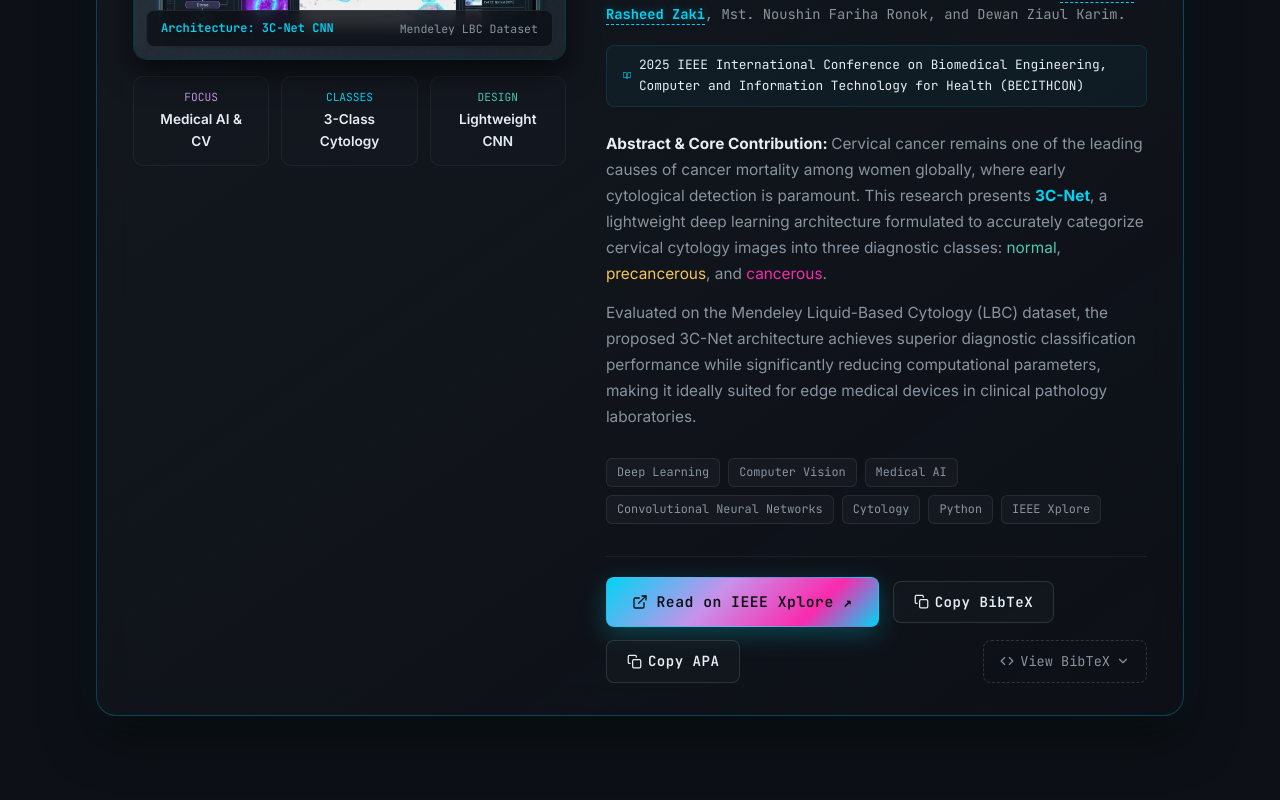
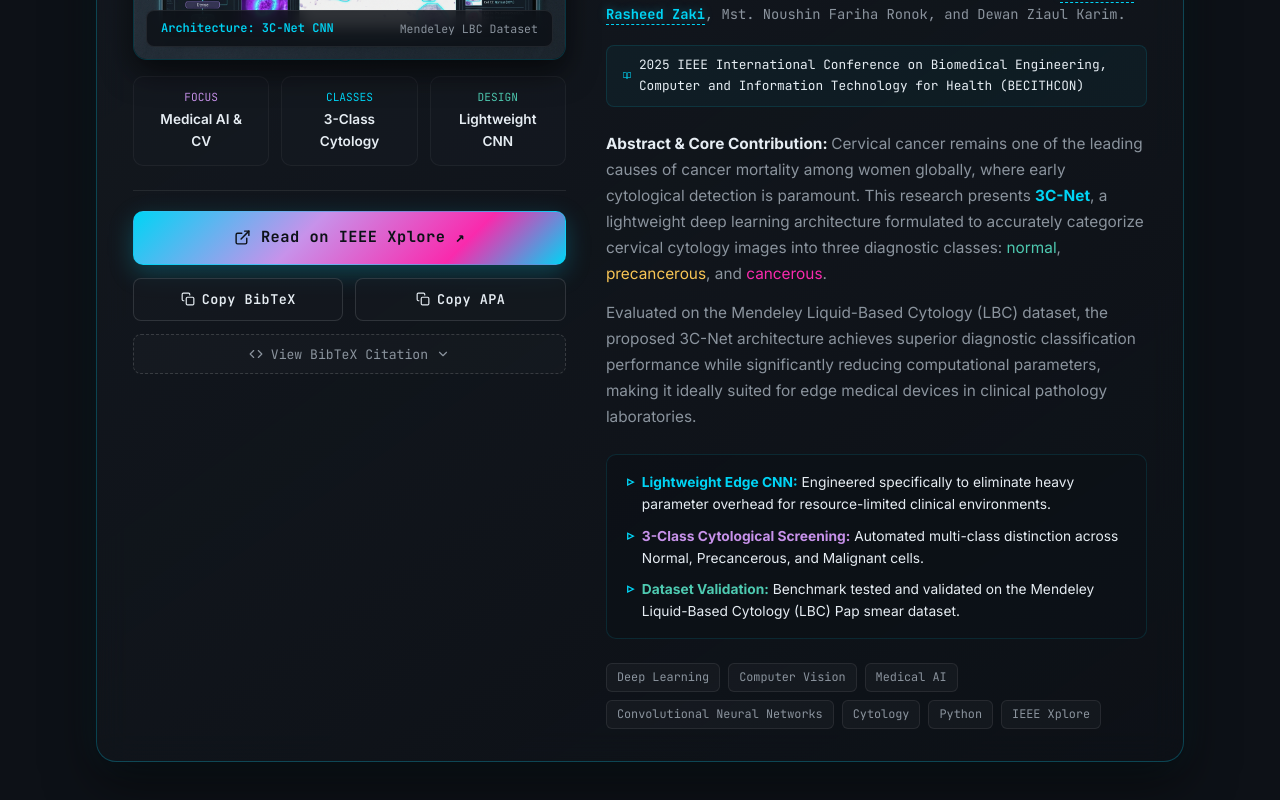
Before and after one commit to ah-nd-naf/Portfolio_Ahnaf, a React (Vite) app: page / in a window 1280 px wide. Shown: the part 3772-4572 px from the top of the page. Built offline with nearby package versions, Linux system fonts and the light colour scheme; the HTML template or start-up script is replaced by a standard one.

Commit message:
feat: add Research component to showcase peer-reviewed publications and citations

```diff
--- a/src/components/Research.jsx
+++ b/src/components/Research.jsx
@@ -313,10 +313,135 @@ const Research = () => {
                   <div style={{ fontFamily: 'var(--font-sans)', fontSize: '0.85rem', fontWeight: 600, color: 'var(--text-main)', marginTop: '2px' }}>Lightweight CNN</div>
                 </div>
               </div>
+
+              {/* Action Buttons Dock (Shifted to Left under Image & Metrics) */}
+              <div style={{
+                display: 'flex',
+                flexDirection: 'column',
+                gap: '0.85rem',
+                marginTop: '0.5rem',
+                paddingTop: '1.25rem',
+                borderTop: '1px solid rgba(255, 255, 255, 0.08)'
+              }}>
+                {/* Primary Button */}
+                <a
+                  href="https://ieeexplore.ieee.org/document/11504298"
+                  target="_blank"
+                  rel="noopener noreferrer"
+                  className="projects-btn projects-btn-solid"
+                  style={{
+                    display: 'flex',
+                    alignItems: 'center',
+                    justifyContent: 'center',
+                    gap: '10px',
+                    fontSize: '0.96rem',
+                    fontWeight: 700,
+                    padding: '0.85rem 1.5rem',
+                    background: 'var(--name-grad)',
+                    color: '#0d1117',
+                    borderRadius: '10px',
+                    textDecoration: 'none',
+                    boxShadow: '0 8px 25px rgba(0, 212, 245, 0.25)',
+                    transition: 'all 0.3s ease',
+                    width: '100%'
+                  }}
+                  onMouseEnter={(e) => {
+                    e.currentTarget.style.transform = 'translateY(-2px)';
+                    e.currentTarget.style.boxShadow = '0 12px 30px rgba(0, 212, 245, 0.4)';
+                  }}
+                  onMouseLeave={(e) => {
+                    e.currentTarget.style.transform = 'none';
+                    e.currentTarget.style.boxShadow = '0 8px 25px rgba(0, 212, 245, 0.25)';
+                  }}
+                >
+                  <FiExternalLink size={17} /> Read on IEEE Xplore ↗
+                </a>
+
+                {/* Secondary Citation Buttons */}
+                <div style={{
+                  display: 'grid',
+                  gridTemplateColumns: '1fr 1fr',
+                  gap: '0.75rem'
+                }}>
+                  <button
+                    type="button"
+                    onClick={copyBibtex}
+                    className="projects-btn projects-btn-outline"
+                    style={{
+                      display: 'inline-flex',
+                      alignItems: 'center',
+                      justifyContent: 'center',
+                      gap: '7px',
+                      fontSize: '0.84rem',
+                      padding: '0.7rem 0.75rem',
+                      borderRadius: '8px',
+                      background: 'rgba(22, 27, 34, 0.6)',
+                      border: '1px solid rgba(255, 255, 255, 0.12)',
+                      color: copiedBib ? 'var(--syn-green)' : 'var(--text-main)',
+                      cursor: 'pointer',
+                      transition: 'all 0.2s ease',
+                      width: '100%'
+                    }}
+                  >
+                    {copiedBib ? <FiCheck size={14} /> : <FiCopy size={14} />}
+                    <span>{copiedBib ? 'BibTeX Copied!' : 'Copy BibTeX'}</span>
+                  </button>
+
+                  <button
+                    type="button"
+                    onClick={copyApa}
+                    className="projects-btn projects-btn-outline"
+                    style={{
+                      display: 'inline-flex',
+                      alignItems: 'center',
+                      justifyContent: 'center',
+                      gap: '7px',
+                      fontSize: '0.84rem',
+                      padding: '0.7rem 0.75rem',
+                      borderRadius: '8px',
+                      background: 'rgba(22, 27, 34, 0.6)',
+                      border: '1px solid rgba(255, 255, 255, 0.12)',
+                      color: copiedApa ? 'var(--syn-green)' : 'var(--text-main)',
+                      cursor: 'pointer',
+                      transition: 'all 0.2s ease',
+                      width: '100%'
+                    }}
+                  >
+                    {copiedApa ? <FiCheck size={14} /> : <FiCopy size={14} />}
+                    <span>{copiedApa ? 'APA Copied!' : 'Copy APA'}</span>
+                  </button>
+                </div>
+
+                {/* Toggle Drawer Button */}
+                <button
+                  type="button"
+                  onClick={() => setIsBibOpen(!isBibOpen)}
+                  style={{
+                    display: 'inline-flex',
+                    alignItems: 'center',
+                    justifyContent: 'center',
+                    gap: '8px',
+                    fontSize: '0.82rem',
+                    padding: '0.65rem 1rem',
+                    borderRadius: '8px',
+                    background: isBibOpen ? 'rgba(0, 212, 245, 0.1)' : 'rgba(255, 255, 255, 0.02)',
+                    border: `1px dashed ${isBibOpen ? 'var(--syn-cyan)' : 'rgba(255, 255, 255, 0.15)'}`,
+                    color: isBibOpen ? 'var(--syn-cyan)' : 'var(--text-muted)',
+                    cursor: 'pointer',
+                    fontFamily: 'var(--font-mono)',
+                    transition: 'all 0.2s ease',
+                    width: '100%'
+                  }}
+                >
+                  <FiCode size={14} />
+                  <span>{isBibOpen ? 'Hide BibTeX Drawer' : 'View BibTeX Citation'}</span>
+                  {isBibOpen ? <FiChevronUp size={14} /> : <FiChevronDown size={14} />}
+                </button>
+              </div>
             </div>
 
             {/* Right: Paper Metadata & Findings */}
-            <div style={{ display: 'flex', flexDirection: 'column', justifyContent: 'space-between' }}>
+            <div style={{ display: 'flex', flexDirection: 'column', justifyContent: 'flex-start' }}>
               <div>
                 {/* Paper Title */}
                 <h3 style={{
@@ -376,7 +501,7 @@ const Research = () => {
                   fontSize: '0.96rem',
                   lineHeight: 1.7,
                   color: 'var(--text-muted)',
-                  marginBottom: '1.75rem'
+                  marginBottom: '1.5rem'
                 }}>
                   <p style={{ marginBottom: '0.75rem' }}>
                     <strong style={{ color: 'var(--text-main)' }}>Abstract &amp; Core Contribution: </strong>
@@ -387,8 +512,33 @@ const Research = () => {
                   </p>
                 </div>
 
+                {/* Key Research Highlights Box */}
+                <div style={{
+                  display: 'flex',
+                  flexDirection: 'column',
+                  gap: '0.6rem',
+                  marginBottom: '1.5rem',
+                  padding: '1rem 1.25rem',
+                  background: 'rgba(13, 17, 23, 0.65)',
+                  borderRadius: '10px',
+                  border: '1px solid rgba(0, 212, 245, 0.12)'
+                }}>
+                  <div style={{ display: 'flex', alignItems: 'flex-start', gap: '8px', fontSize: '0.86rem', color: 'var(--text-main)' }}>
+                    <span style={{ color: 'var(--syn-cyan)', fontWeight: 700, lineHeight: 1.5 }}>▹</span>
+                    <span><strong style={{ color: 'var(--syn-cyan)' }}>Lightweight Edge CNN:</strong> Engineered specifically to eliminate heavy parameter overhead for resource-limited clinical environments.</span>
+                  </div>
+                  <div style={{ display: 'flex', alignItems: 'flex-start', gap: '8px', fontSize: '0.86rem', color: 'var(--text-main)' }}>
+                    <span style={{ color: 'var(--syn-cyan)', fontWeight: 700, lineHeight: 1.5 }}>▹</span>
+                    <span><strong style={{ color: 'var(--syn-purple)' }}>3-Class Cytological Screening:</strong> Automated multi-class distinction across Normal, Precancerous, and Malignant cells.</span>
+                  </div>
+                  <div style={{ display: 'flex', alignItems: 'flex-start', gap: '8px', fontSize: '0.86rem', color: 'var(--text-main)' }}>
+                    <span style={{ color: 'var(--syn-cyan)', fontWeight: 700, lineHeight: 1.5 }}>▹</span>
+                    <span><strong style={{ color: 'var(--syn-green)' }}>Dataset Validation:</strong> Benchmark tested and validated on the Mendeley Liquid-Based Cytology (LBC) Pap smear dataset.</span>
+                  </div>
+                </div>
+
                 {/* Tech Pills */}
-                <div style={{ display: 'flex', flexWrap: 'wrap', gap: '0.5rem', marginBottom: '2rem' }}>
+                <div style={{ display: 'flex', flexWrap: 'wrap', gap: '0.5rem' }}>
                   {['Deep Learning', 'Computer Vision', 'Medical AI', 'Convolutional Neural Networks', 'Cytology', 'Python', 'IEEE Xplore'].map((tag) => (
                     <span
                       key={tag}
@@ -407,115 +557,6 @@ const Research = () => {
                   ))}
                 </div>
               </div>
-
-              {/* Action Buttons Dock */}
-              <div style={{
-                display: 'flex',
-                flexWrap: 'wrap',
-                gap: '0.85rem',
-                alignItems: 'center',
-                paddingTop: '1.25rem',
-                borderTop: '1px solid rgba(255, 255, 255, 0.06)'
-              }}>
-                <a
-                  href="https://ieeexplore.ieee.org/document/11504298"
-                  target="_blank"
-                  rel="noopener noreferrer"
-                  className="projects-btn projects-btn-solid"
-                  style={{
-                    display: 'inline-flex',
-                    alignItems: 'center',
-                    gap: '8px',
-                    fontSize: '0.92rem',
-                    fontWeight: 600,
-                    padding: '0.75rem 1.6rem',
-                    background: 'var(--name-grad)',
-                    color: '#0d1117',
-                    borderRadius: '8px',
-                    textDecoration: 'none',
-                    boxShadow: '0 8px 25px rgba(0, 212, 245, 0.25)',
-                    transition: 'all 0.3s ease'
-                  }}
-                  onMouseEnter={(e) => {
-                    e.currentTarget.style.transform = 'translateY(-2px)';
-                    e.currentTarget.style.boxShadow = '0 12px 30px rgba(0, 212, 245, 0.4)';
-                  }}
-                  onMouseLeave={(e) => {
-                    e.currentTarget.style.transform = 'none';
-                    e.currentTarget.style.boxShadow = '0 8px 25px rgba(0, 212, 245, 0.25)';
-                  }}
-                >
-                  <FiExternalLink size={16} /> Read on IEEE Xplore ↗
-                </a>
-
-                <button
-                  type="button"
-                  onClick={copyBibtex}
-                  className="projects-btn projects-btn-outline"
-                  style={{
-                    display: 'inline-flex',
-                    alignItems: 'center',
-                    gap: '6px',
-                    fontSize: '0.88rem',
-                    padding: '0.7rem 1.25rem',
-                    borderRadius: '8px',
-                    background: 'rgba(22, 27, 34, 0.6)',
-                    border: '1px solid rgba(255, 255, 255, 0.12)',
-                    color: copiedBib ? 'var(--syn-green)' : 'var(--text-main)',
-                    cursor: 'pointer',
-                    transition: 'all 0.2s ease'
-                  }}
-                >
-                  {copiedBib ? <FiCheck size={15} /> : <FiCopy size={15} />}
-                  <span>{copiedBib ? 'BibTeX Copied!' : 'Copy BibTeX'}</span>
-                </button>
-
-                <button
-                  type="button"
-                  onClick={copyApa}
-                  className="projects-btn projects-btn-outline"
-                  style={{
-                    display: 'inline-flex',
-                    alignItems: 'center',
-                    gap: '6px',
-                    fontSize: '0.88rem',
-                    padding: '0.7rem 1.25rem',
-                    borderRadius: '8px',
-                    background: 'rgba(22, 27, 34, 0.6)',
-                    border: '1px solid rgba(255, 255, 255, 0.12)',
-                    color: copiedApa ? 'var(--syn-green)' : 'var(--text-main)',
-                    cursor: 'pointer',
-                    transition: 'all 0.2s ease'
-                  }}
-                >
-                  {copiedApa ? <FiCheck size={15} /> : <FiCopy size={15} />}
-                  <span>{copiedApa ? 'APA Copied!' : 'Copy APA'}</span>
-                </button>
-
-                <button
-                  type="button"
-                  onClick={() => setIsBibOpen(!isBibOpen)}
-                  style={{
-                    display: 'inline-flex',
-                    alignItems: 'center',
-                    gap: '6px',
-                    fontSize: '0.85rem',
-                    padding: '0.7rem 1rem',
-                    borderRadius: '8px',
-                    background: 'transparent',
-                    border: '1px dashed rgba(255, 255, 255, 0.15)',
-                    color: 'var(--text-muted)',
-                    cursor: 'pointer',
-                    fontFamily: 'var(--font-mono)',
-                    marginLeft: 'auto'
-                  }}
-                >
-                  <FiCode size={14} />
-                  <span>{isBibOpen ? 'Hide BibTeX' : 'View BibTeX'}</span>
-                  {isBibOpen ? <FiChevronUp size={14} /> : <FiChevronDown size={14} />}
-                </button>
-              </div>
-
             </div>
 
           </div>
```
